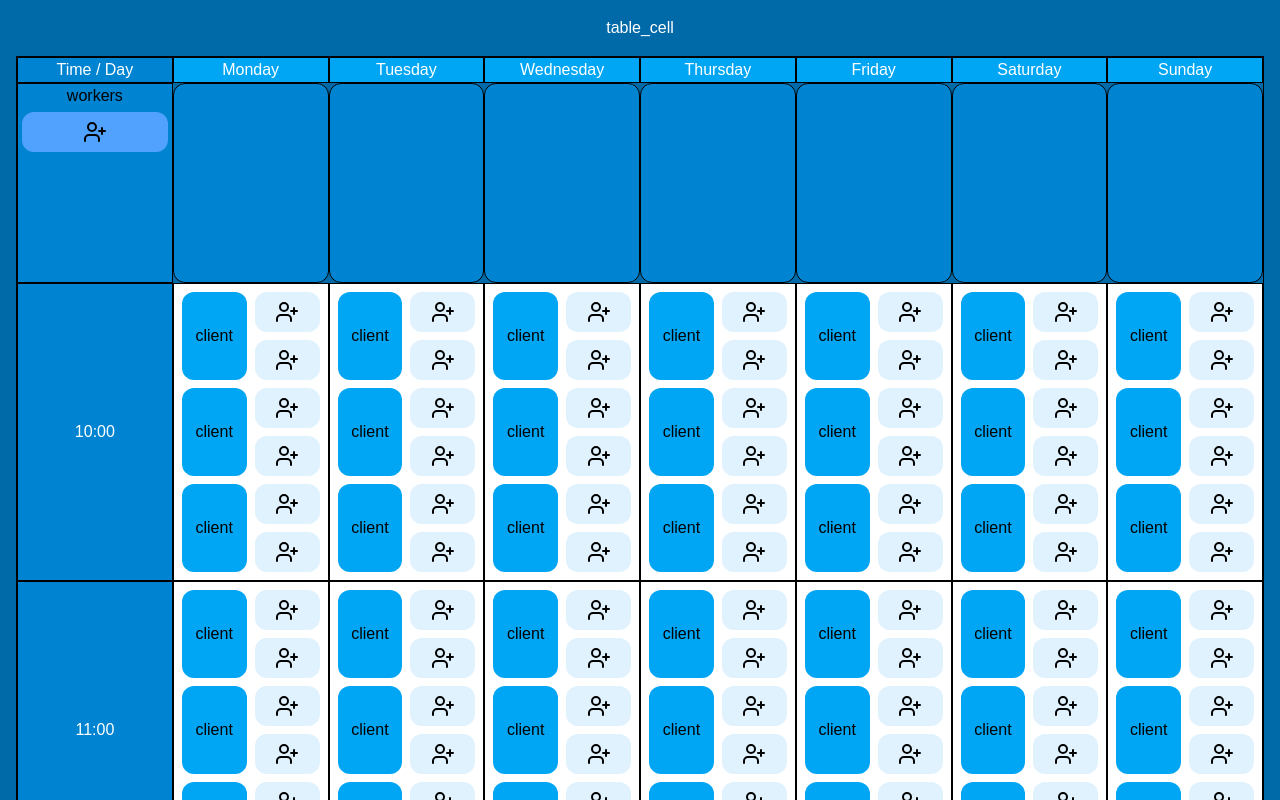
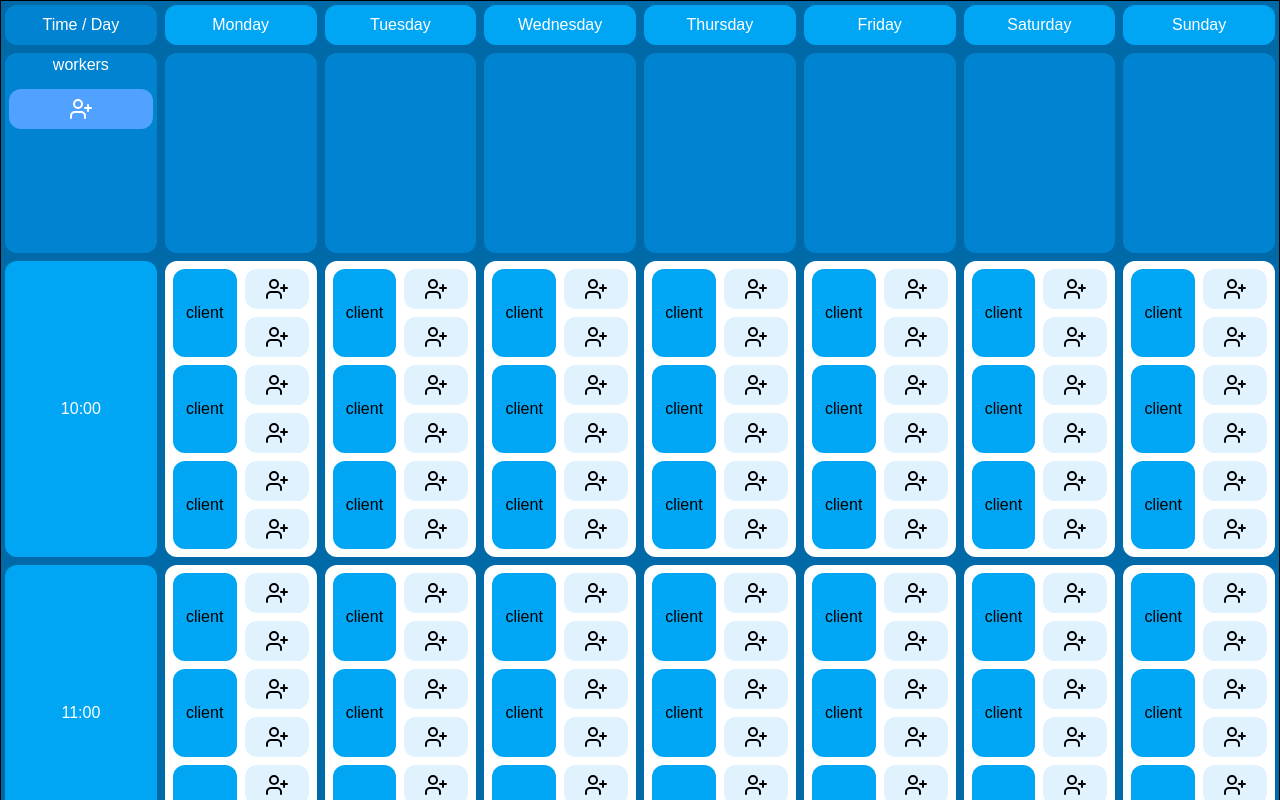
Before and after one commit to LilithStd/work_schedule, a Next.js app: page / in a window 1280 px wide. Shown: the top 800 px of the page. Built offline with nearby package versions, Linux system fonts and the light colour scheme.

Commit message:
update styles and create language switcher (and additionals methods in global store for set and view current language

```diff
--- /dev/null
+++ b/src/components/button.tsx
@@ -0,0 +1,17 @@
+interface ButtonProps {
+    callBack?: () => void;
+    styles?: string;
+    elementKey: string;
+    children?: React.ReactNode;
+}
+
+export default function Button({ styles, elementKey, children, callBack }: ButtonProps) {
+    return (
+        <button
+            onClick={callBack}
+            key={elementKey}
+            className={`rounded-xl flex items-center justify-center ${styles}`}>
+            {children}
+        </button>
+    )
+}
--- /dev/null
+++ b/src/components/languageSwitcher.tsx
@@ -0,0 +1,13 @@
+'use client'
+import { LANGUAGE, LANGUAGE_APP } from '@/consts/template'
+import { useGlobalStore } from '@/store/globalStore'
+import React from 'react'
+
+export default function LanguageSwitcher() {
+    const setCurrentLanguage = useGlobalStore((state) => state.setCurrentLanguageApp)
+    return (
+        <div>
+            {LANGUAGE_APP.map((item) => <p key={item}>{item}</p>)}
+        </div>
+    )
+}
--- a/src/components/tableCell.tsx
+++ b/src/components/tableCell.tsx
@@ -14,7 +14,7 @@ export default function TableCell() {
     const tableContent = useMemo(() => {
         return timer.map((time) => (
             <React.Fragment key={time}>
-                <div className="border border-black bg-sky-600 flex items-center justify-center">
+                <div className="rounded-xl min-h-10 justify-center flex items-center m-1 text-center bg-sky-500">
                     {time}
                 </div>
 
@@ -24,7 +24,7 @@ export default function TableCell() {
                     return (
                         <div
                             key={`${day.day}-${time}`}
-                            className="border border-black bg-white text-black text-center"
+                            className="rounded-xl bg-white text-black text-center m-1"
                         >
                             {slot?.data?.length ? (
                                 slot.data.map((item) => (
@@ -46,16 +46,15 @@ export default function TableCell() {
     }, [registrationData, timer]);
 
     return (
-        <div className="bg-sky-700 w-full p-4 text-white">
-            <h2 className="text-center mb-4">table_cell</h2>
+        <div className="bg-sky-700 w-full text-white">
             <div className="grid grid-cols-8 border border-black">
-                <div className="border border-black bg-sky-600 flex items-center justify-center">
+                <div className="m-1 rounded-xl bg-sky-600 flex items-center justify-center">
                     Time / Day
                 </div>
                 {week.map((day) => (
                     <div
                         key={day}
-                        className="border border-black text-center bg-sky-500"
+                        className="rounded-xl min-h-10 justify-center flex items-center m-1 text-center bg-sky-500"
                     >
                         {day}
                     </div>
--- a/src/components/worker.tsx
+++ b/src/components/worker.tsx
@@ -7,10 +7,9 @@ interface WorkerProps {
 }
 
 export default function Worker({ worker, callBack }: WorkerProps) {
-    console.log(worker)
     return (
         <div
-            className={`cursor-pointer ${worker.additionalProperties?.color ?? 'bg-violet-600'}  m-1 rounded-xl  justify-center items-center flex p-2 text-black`}
+            className={`cursor-pointer ${worker.additionalProperties?.color ?? 'bg-violet-600'}   rounded-xl  justify-center items-center flex p-2 text-black `}
             draggable="true"
             onDragStart={(e) => {
                 e.dataTransfer.setData("application/json", JSON.stringify(worker));
--- a/src/components/workerCell.tsx
+++ b/src/components/workerCell.tsx
@@ -2,6 +2,7 @@
 import { useRegistationStore } from '@/store/registrationStore'
 import AddWorkerIcon from '../../public/icons/user-plus.svg'
 import { WorkerDataTypes } from '@/utils/types';
+import Worker from './worker';
 interface WorkerCellTypes {
     id: string,
     day: string,
@@ -11,7 +12,6 @@ interface WorkerCellTypes {
 export default function WorkerCell({ id, day, time }: WorkerCellTypes) {
     const getRegistrationData = useRegistationStore((state) => state.getRegistrationWorkerData);
     const setRegistrationData = useRegistationStore((state) => state.updateRegistrationData)
-    const registrationData = useRegistationStore(state => state.registartionData);
     const worker = getRegistrationData(id);
     const handleDragOver = (e: React.DragEvent<HTMLDivElement>) => {
         e.preventDefault();
@@ -32,7 +32,8 @@ export default function WorkerCell({ id, day, time }: WorkerCellTypes) {
             onDrop={handleDrop}
             className={`${worker.additionalProperties?.color} w-full justify-center flex min-h-10 rounded-xl items-center`}
         >
-            {worker?.name ? <p>{worker.name}</p> : <AddWorkerIcon />}
+
+            {worker.id ? <Worker worker={worker} /> : <AddWorkerIcon />}
         </div>
     );
 }
--- a/src/components/workersList.tsx
+++ b/src/components/workersList.tsx
@@ -32,7 +32,6 @@ export default function WorkersList() {
         e.preventDefault();
         const data = e.dataTransfer.getData("application/json");
         const worker: WorkerDataTypes = JSON.parse(data) as WorkerDataTypes;
-        // console.log(worker)
         setWorkersListbyDay({ workers: worker, day: day });
     }
     const handleCloseModal = () => {
@@ -50,10 +49,13 @@ export default function WorkersList() {
 
 
     return (
-        <>
-            <div className="border border-black bg-sky-600 text-center flex flex-col min-h-50  text-black">
+        <React.Fragment>
+            <div className=" bg-sky-600 text-center flex flex-col min-h-50  m-1 rounded-xl">
                 <h2 className="text-center">workers</h2>
-                {workerData.map((worker) => <Worker key={worker.id} worker={worker} />)}
+                <div className="m-1 flex flex-col gap-2">
+                    {workerData.map((worker) => <Worker key={worker.id} worker={worker} />)}
+                </div>
+
                 <button
                     className="m-1 rounded-xl bg-blue-400 p-2 flex items-center justify-center"
                     onClick={handleOpenModal}
@@ -68,7 +70,7 @@ export default function WorkersList() {
                     onDrop={(e) => handleDrop(e, week[index])}
                     onDragOver={handleDragOver}
                     key={index}
-                    className="border border-black bg-sky-600 rounded-xl"
+                    className=" bg-sky-600 rounded-xl m-1"
                 >
                     {workerListByDayStore[index].workers.map((worker) => (
                         <div key={worker.id}>
@@ -83,6 +85,6 @@ export default function WorkersList() {
             >
                 <CreateWorkerDataModalTemplate onClose={handleCloseModal} />
             </ModalWindow>
-        </>
+        </React.Fragment>
     )
 }
--- a/src/consts/template.ts
+++ b/src/consts/template.ts
@@ -8,15 +8,23 @@ export enum TIME {
 }
 export const timer = [TIME.FIRST, TIME.SECOND, TIME.THIRD, TIME.FOUR];
 
-export enum DAYS {
-	MONDAY = 'Monday',
-	TUESDAY = 'Tuesday',
-	WEDNESDAY = 'Wednesday',
-	THURSDAY = 'Thursday',
-	FRIDAY = 'Friday',
-	SATURDAY = 'Saturday',
-	SUNDAY = 'Sunday',
+export const DAYS = {
+	MONDAY: 'Monday',
+	TUESDAY: 'Tuesday',
+	WEDNESDAY: 'Wednesday',
+	THURSDAY: 'Thursday',
+	FRIDAY: 'Friday',
+	SATURDAY: 'Saturday',
+	SUNDAY: 'Sunday',
+};
+
+export enum LANGUAGE {
+	EN = 'EN',
+	LV = 'LV',
+	RU = 'RU',
 }
+
+export const LANGUAGE_APP = [LANGUAGE.EN, LANGUAGE.LV, LANGUAGE.RU];
 
 export enum UPDATE_REGISTRATION_DATA_STATUS {
 	UPDATE = 'UPDATE',
@@ -32,184 +40,6 @@ export enum GET_REGISTRATION_TYPE {
 	GET_CLIENT = 'GET_CLIENT',
 	GET_WORKER = 'GET_WORKER',
 }
-
-// export const registartionDataTemplate = [
-// 	{
-// 		day: DAYS.MONDAY,
-// 		registrationTime: [
-// 			{
-// 				time: TIME.FIRST,
-// 				client: '',
-// 				workers: [],
-// 			},
-// 			{
-// 				time: TIME.SECOND,
-// 				client: '',
-// 				workers: [],
-// 			},
-// 			{
-// 				time: TIME.THIRD,
-// 				client: '',
-// 				workers: [],
-// 			},
-// 			{
-// 				time: TIME.FOUR,
-// 				client: '',
-// 				workers: [],
-// 			},
-// 		],
-// 	},
-// 	{
-// 		day: DAYS.TUESDAY,
-// 		registrationTime: [
-// 			{
-// 				time: TIME.FIRST,
-// 				client: '',
-// 				workers: [],
-// 			},
-// 			{
-// 				time: TIME.SECOND,
-// 				client: '',
-// 				workers: [],
-// 			},
-// 			{
-// 				time: TIME.THIRD,
-// 				client: '',
-// 				workers: [],
-// 			},
-// 			{
-// 				time: TIME.FOUR,
-// 				client: '',
-// 				workers: [],
-// 			},
-// 		],
-// 	},
-// 	{
-// 		day: DAYS.WEDNESDAY,
-// 		registrationTime: [
-// 			{
-// 				time: TIME.FIRST,
-// 				client: '',
-// 				workers: [],
-// 			},
-// 			{
-// 				time: TIME.SECOND,
-// 				client: '',
-// 				workers: [],
-// 			},
-// 			{
-// 				time: TIME.THIRD,
-// 				client: '',
-// 				workers: [],
-// 			},
-// 			{
-// 				time: TIME.FOUR,
-// 				client: '',
-// 				workers: [],
-// 			},
-// 		],
-// 	},
-// 	{
-// 		day: DAYS.THURSDAY,
-// 		registrationTime: [
-// 			{
-// 				time: TIME.FIRST,
-// 				client: '',
-// 				workers: [],
-// 			},
-// 			{
-// 				time: TIME.SECOND,
-// 				client: '',
-// 				workers: [],
-// 			},
-// 			{
-// 				time: TIME.THIRD,
-// 				client: '',
-// 				workers: [],
-// 			},
-// 			{
-// 				time: TIME.FOUR,
-// 				client: '',
-// 				workers: [],
-// 			},
-// 		],
-// 	},
-// 	{
-// 		day: DAYS.FRIDAY,
-// 		registrationTime: [
-// 			{
-// 				time: TIME.FIRST,
-// 				client: '',
-// 				workers: [],
-// 			},
-// 			{
-// 				time: TIME.SECOND,
-// 				client: '',
-// 				workers: [],
-// 			},
-// 			{
-// 				time: TIME.THIRD,
-// 				client: '',
-// 				workers: [],
-// 			},
-// 			{
-// 				time: TIME.FOUR,
-// 				client: '',
-// 				workers: [],
-// 			},
-// 		],
-// 	},
-// 	{
-// 		day: DAYS.SATURDAY,
-// 		registrationTime: [
-// 			{
-// 				time: TIME.FIRST,
-// 				client: '',
-// 				workers: [],
-// 			},
-// 			{
-// 				time: TIME.SECOND,
-// 				client: '',
-// 				workers: [],
-// 			},
-// 			{
-// 				time: TIME.THIRD,
-// 				client: '',
-// 				workers: [],
-// 			},
-// 			{
-// 				time: TIME.FOUR,
-// 				client: '',
-// 				workers: [],
-// 			},
-// 		],
-// 	},
-// 	{
-// 		day: DAYS.SUNDAY,
-// 		registrationTime: [
-// 			{
-// 				time: TIME.FIRST,
-// 				client: '',
-// 				workers: [],
-// 			},
-// 			{
-// 				time: TIME.SECOND,
-// 				client: '',
-// 				workers: [],
-// 			},
-// 			{
-// 				time: TIME.THIRD,
-// 				client: '',
-// 				workers: [],
-// 			},
-// 			{
-// 				time: TIME.FOUR,
-// 				client: '',
-// 				workers: [],
-// 			},
-// 		],
-// 	},
-// ];
 
 export const registartionDataTemplate = [
 	{
--- a/src/store/globalStore.ts
+++ b/src/store/globalStore.ts
@@ -1,3 +1,4 @@
+import {LANGUAGE} from '@/consts/template';
 import {create} from 'zustand';
 type modalOpenStatusType = {
 	status: boolean;
@@ -9,8 +10,10 @@ interface GlobalStoreTypes {
 		status: boolean;
 		id: string;
 	};
+	currentLanguageApp: LANGUAGE;
 	setModalOpenStatus: (status: modalOpenStatusType) => void;
 	resetSetOpenStatus: () => void;
+	setCurrentLanguageApp: (language: LANGUAGE) => void;
 }
 
 export const useGlobalStore = create<GlobalStoreTypes>()((set, get) => ({
@@ -18,6 +21,7 @@ export const useGlobalStore = create<GlobalStoreTypes>()((set, get) => ({
 		status: false,
 		id: '',
 	},
+	currentLanguageApp: LANGUAGE.EN,
 	setModalOpenStatus: (status) => {
 		if (!get().modalOpenStatus.status) {
 			set(() => ({
@@ -27,4 +31,8 @@ export const useGlobalStore = create<GlobalStoreTypes>()((set, get) => ({
 	},
 	resetSetOpenStatus: () =>
 		set(() => ({modalOpenStatus: {status: false, id: ''}})),
+	setCurrentLanguageApp: (language) => {
+		if (get().currentLanguageApp === language) return;
+		set({currentLanguageApp: language});
+	},
 }));
--- a/src/store/workersStore.ts
+++ b/src/store/workersStore.ts
@@ -73,7 +73,6 @@ export const useWorkersStore = create<WorkersStoreTypes>((set, get) => ({
 		return workerList ? workerList.workers : [];
 	},
 	setWorkerListByDay: (worker) => {
-		// console.log(worker);
 		set((state) => ({
 			workerListByDay: state.workerListByDay.map((item) => {
 				if (item.day === worker.day) {
```
Also changed, not shown: src/components/cell.tsx (+8 -4 lines).
